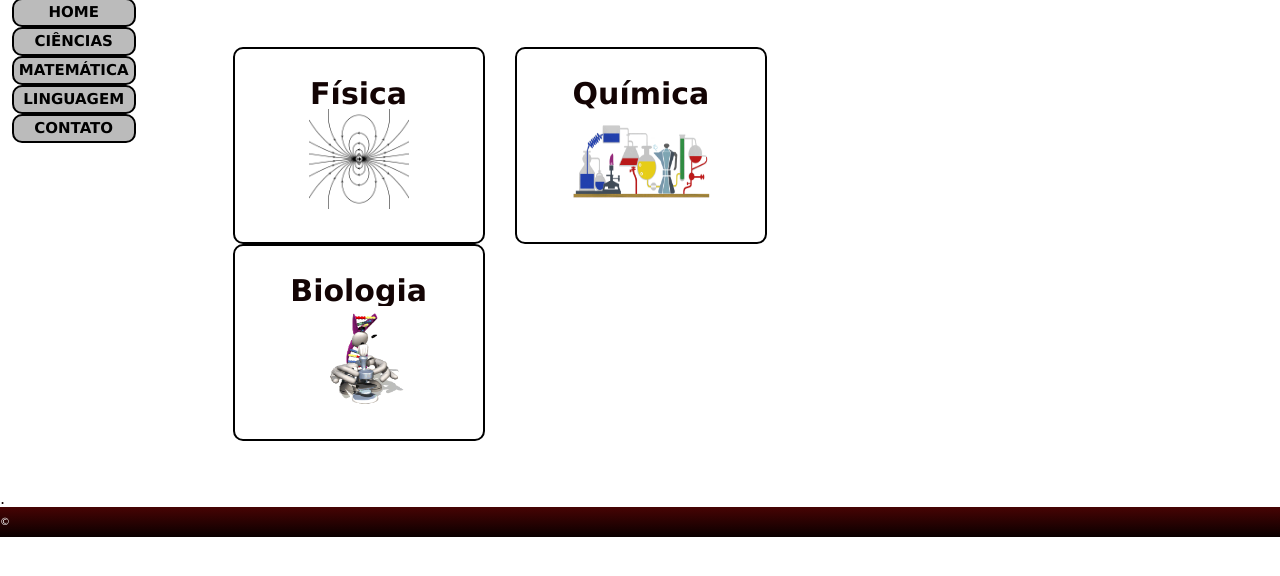
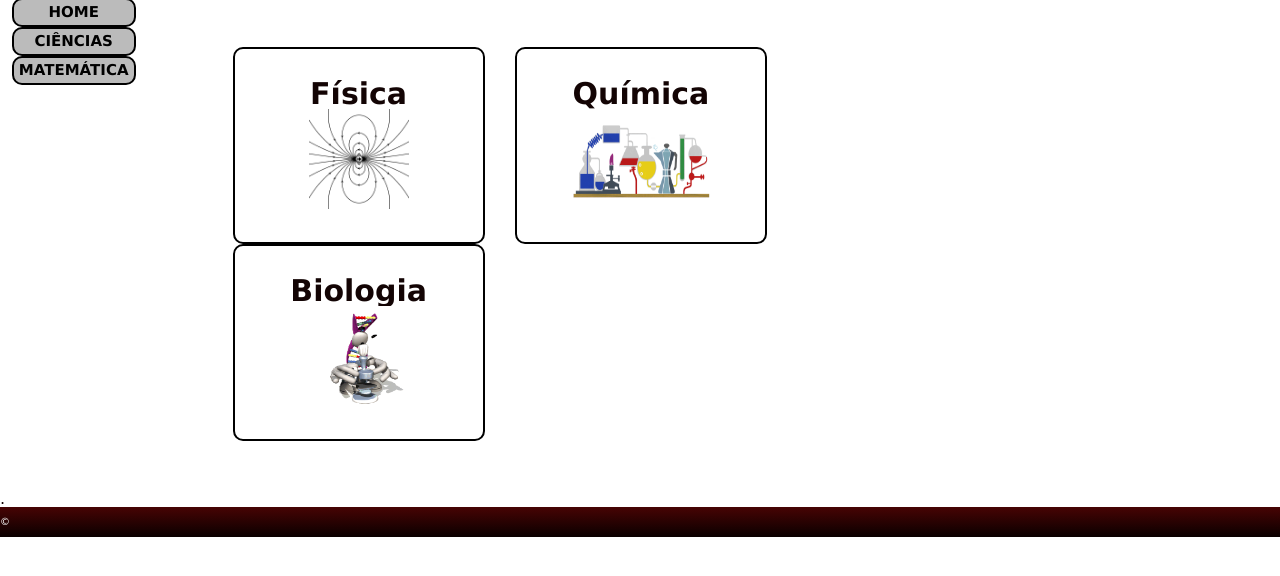
Before and after one commit to FlavioBenevenuto/pagina-aluno-, a plain HTML site: page index.html in a window 1280 px wide. Shown: the part 72-648 px from the top of the page. Drawn offline with Linux system fonts and the light colour scheme.

Commit message:
Update index.html

```diff
--- a/index.html
+++ b/index.html
@@ -39,8 +39,7 @@
 			<a href="index.html">Home</a>
 			<a href="ciencias.html">Ciências</a>
 			<a href="matematica.html">Matemática</a>
-			<a href="linguagem.html">Linguagem</a>
-			<a href="contato.html">Contato</a>
+
 		    </nav>
 		</div>
 
```
